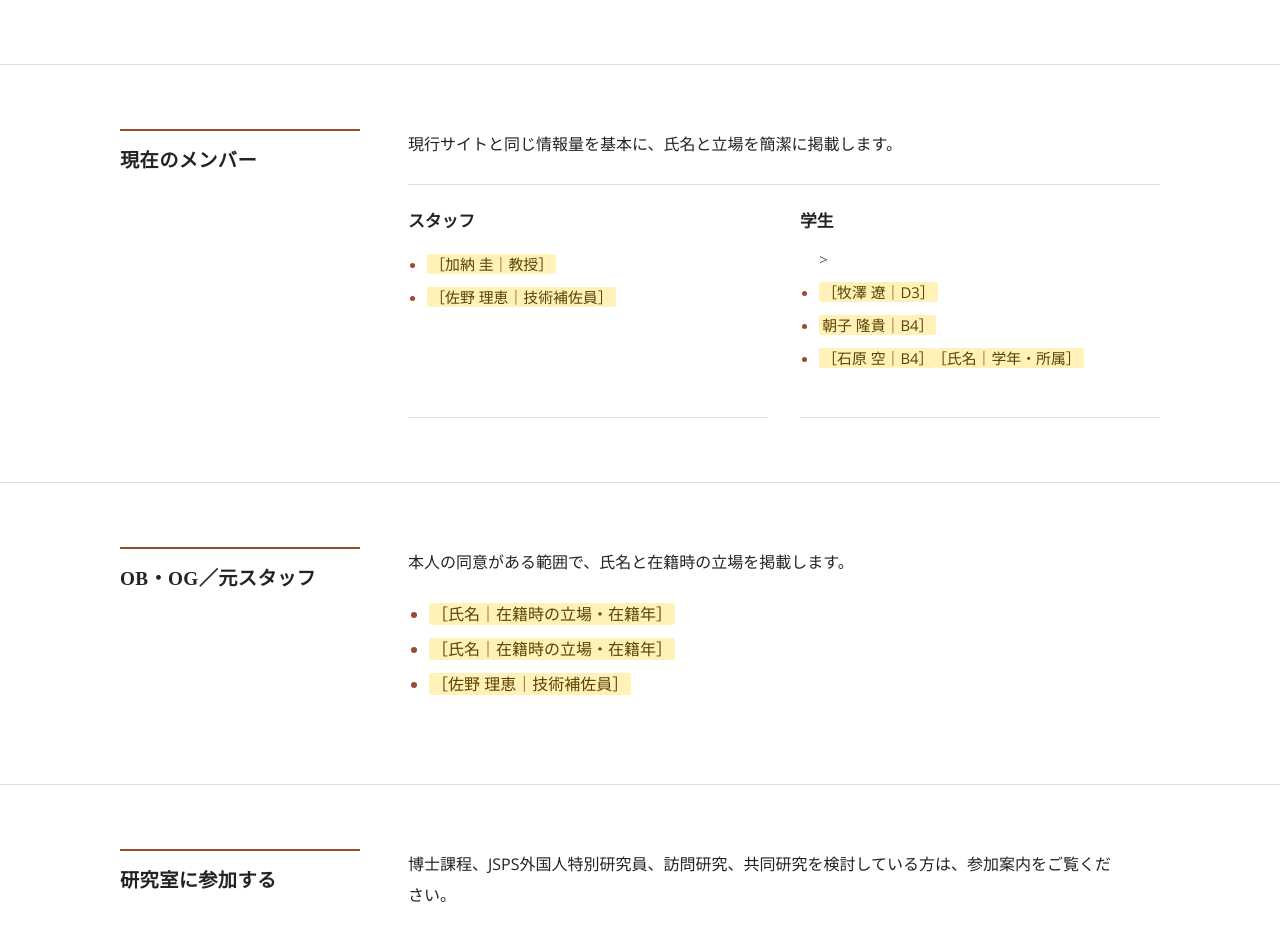
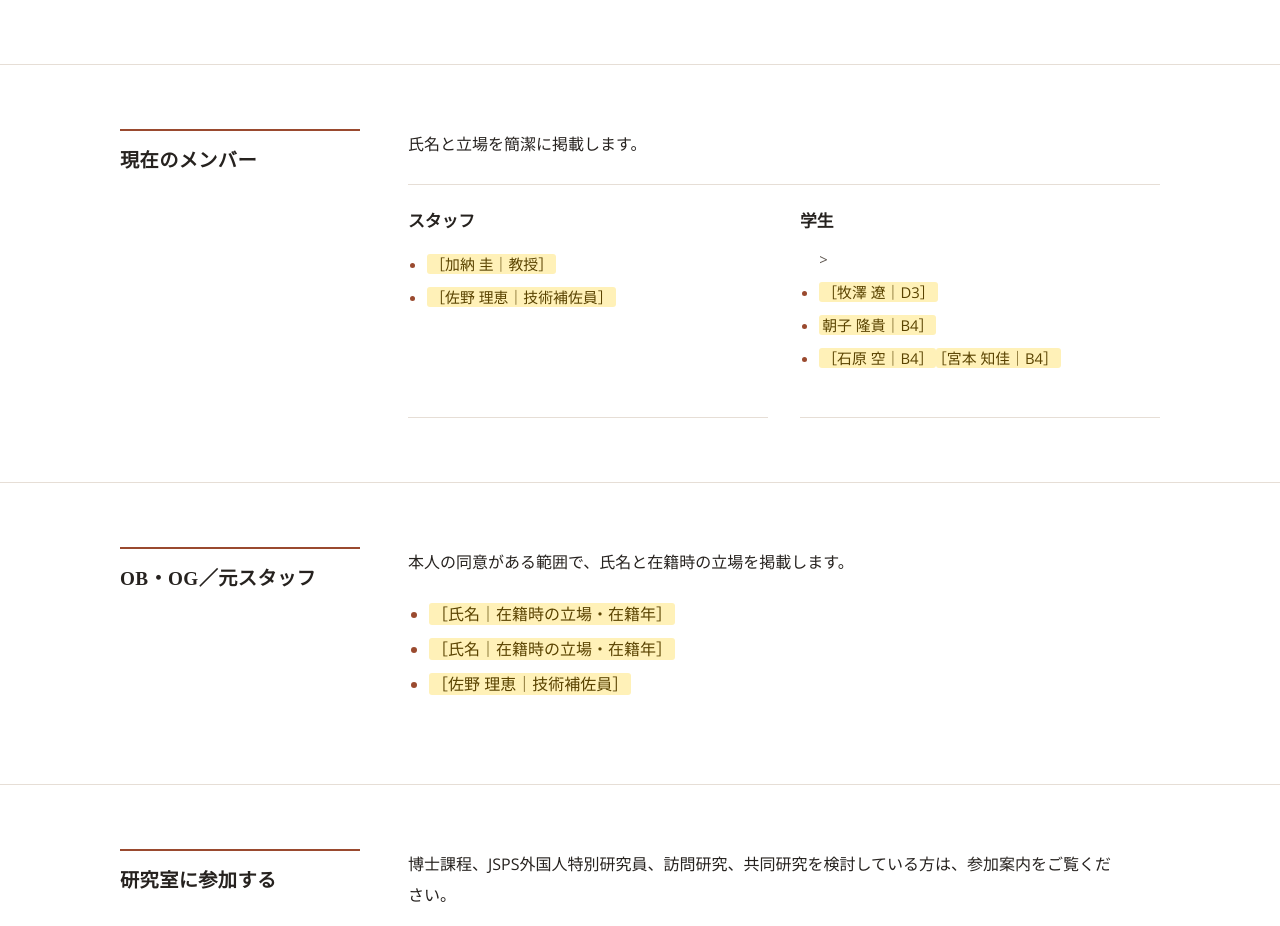
Before and after one commit to sanorie-kanolab/kanolab-web, a plain HTML site: page people/index.html in a window 1280 px wide. Shown: the part 2900-3826 px from the top of the page. Drawn offline with nearby package versions, Linux system fonts and the light colour scheme.

Commit message:
Update index.html

```diff
--- a/people/index.html
+++ b/people/index.html
@@ -63,10 +63,11 @@
     <section class="section"><div class="container"><h2>教育番組・メディアとの協働</h2><p>NHK Eテレ「考えるカラス～科学の考え方～」「カガクノミカタ」で番組委員を務め、教育番組の制作・開発と研究面の支援に関与しました。番組の考え方を、授業、ワークショップ、カードゲーム、書籍へ発展させています。</p></div></section>
     <section class="section"><div class="container"><h2>主な受賞</h2><p>科学コミュニケーションの実践と研究により、文部科学大臣表彰 科学技術賞を2014年と2017年の2度受賞しています。このほか、日本科学教育学会の科学教育実践賞、年会発表賞、ベストプレゼンテーション賞などを受賞しています。</p><p><a href="https://researchmap.jp/keikano/awards" rel="noopener">受賞歴をresearchmapで見る</a></p></div></section>
     <section class="section"><div class="container"><h2>外部プロフィール</h2><ul><li><a href="https://researchmap.jp/keikano" rel="noopener">researchmap</a></li><li><a href="https://www.linkedin.com/in/kei-kano-science-communication/" rel="noopener">LinkedIn</a></li><li><a href="https://science.anu.edu.au/people/kei-kano" rel="noopener">ANU profile</a></li><li><a href="https://www.pcst.network/about/scientific-committee/kei-kano/" rel="noopener">PCST Network profile</a></li></ul></div></section>
-    <section class="section"><div class="container"><h2>現在のメンバー</h2><p>現行サイトと同じ情報量を基本に、氏名と立場を簡潔に掲載します。</p><div class="card-grid"><article class="card"><h3>スタッフ</h3><ul><li><mark class="todo">［加納 圭｜教授］</mark></li><li><mark class="todo">［佐野 理恵｜技術補佐員］</mark></li></ul></article><article class="card"><h3>学生</h3><ul>><li><mark class="todo">［牧澤 遼｜D3］</mark></li><li><mark class="todo">朝子 隆貴｜B4］</mark></li><li><mark class="todo">［石原 空｜B4］</mark></li<li><mark class="todo">［氏名｜学年・所属］</mark></li></ul></article></div></div></section>
+    <section class="section"><div class="container"><h2>現在のメンバー</h2><p>氏名と立場を簡潔に掲載します。</p><div class="card-grid"><article class="card"><h3>スタッフ</h3><ul><li><mark class="todo">［加納 圭｜教授］</mark></li><li><mark class="todo">［佐野 理恵｜技術補佐員］</mark></li></ul></article><article class="card"><h3>学生</h3><ul>><li><mark class="todo">［牧澤 遼｜D3］</mark></li><li><mark class="todo">朝子 隆貴｜B4］</mark></li><li><mark class="todo">［石原 空｜B4］</mark></li<li><mark class="todo">［宮本 知佳｜B4］</mark></li></ul></article></div></div></section>
     <section class="section"><div class="container"><h2>OB・OG／元スタッフ</h2><p>本人の同意がある範囲で、氏名と在籍時の立場を掲載します。</p><ul><li><mark class="todo">［氏名｜在籍時の立場・在籍年］</mark></li><li><mark class="todo">［氏名｜在籍時の立場・在籍年］</mark></li><li><mark class="todo">［佐野 理恵｜技術補佐員］</mark></li></ul></div></section>
     <section class="section"><div class="container"><h2>研究室に参加する</h2><p>博士課程、JSPS外国人特別研究員、訪問研究、共同研究を検討している方は、参加案内をご覧ください。</p><div class="btn-row"><a class="btn" href="../join/">研究室に参加する</a></div></div></section>
   </main>
+
 
   <footer class="site-footer">
     <div class="container">
```
